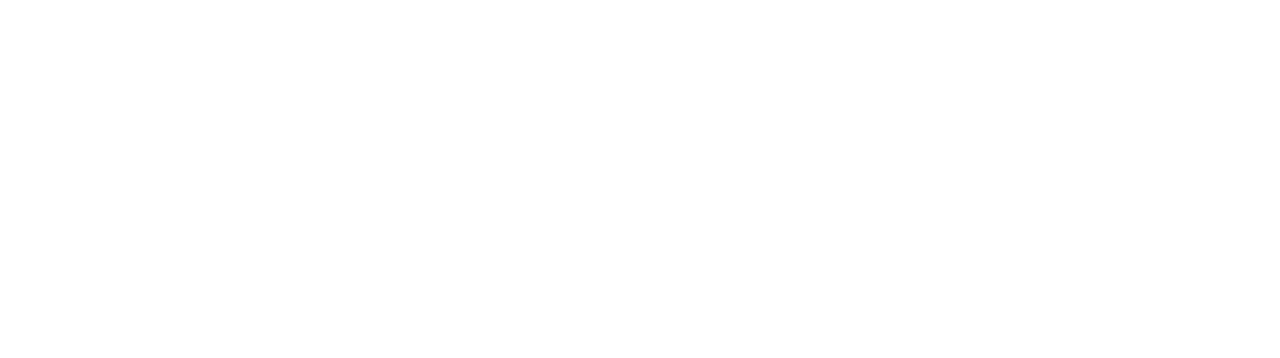
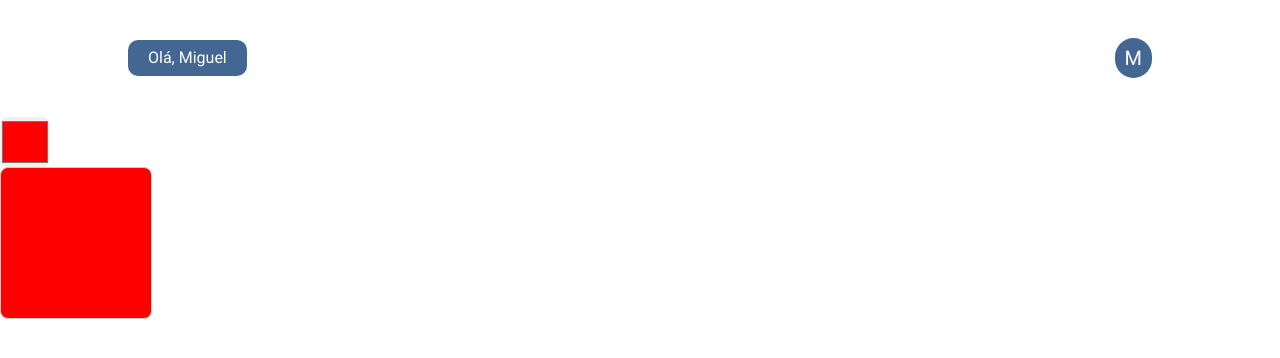
Before and after one commit to Miguel00Roza/Frontend-exclusiveConnect, a Vue app in the folder Frontend-ExclusiveConnect/: page /ledControl in a window 1280 px wide. Before the commit this address had no page. Shown: the top 358 px of the page. Built offline with nearby package versions, Linux system fonts and the light colour scheme.

Commit message:
feat: add led control page

```diff
--- a/Frontend-ExclusiveConnect/package.json
+++ b/Frontend-ExclusiveConnect/package.json
@@ -15,6 +15,7 @@
   },
   "dependencies": {
     "vue": "^3.5.22",
+    "vue-color-kit": "^1.0.6",
     "vue-router": "^4.6.3"
   },
   "devDependencies": {
--- a/Frontend-ExclusiveConnect/src/router/index.js
+++ b/Frontend-ExclusiveConnect/src/router/index.js
@@ -4,6 +4,7 @@
 import registerPage from '../views/registerPage.vue';
 import loginPage from '../views/loginPage.vue';
 import indexPage from '../views/indexPage.vue';
+import ledPage from '../views/ledPage.vue';
 
 // 2. Defina suas rotas em um array
 // Cada rota é um objeto que mapeia um caminho (path) a um componente
@@ -22,6 +23,11 @@
     path: '/main',
     name: 'main',
     component: indexPage
+  },
+  {
+    path: '/ledControl',
+    name: 'ledControl',
+    component: ledPage
   }
 ];
 
--- a/Frontend-ExclusiveConnect/src/views/indexPage.vue
+++ b/Frontend-ExclusiveConnect/src/views/indexPage.vue
@@ -60,7 +60,7 @@
 <style scoped>
 /*-----detalhes----*/
 .details {
-    margin: 20px;
+    margin: 10px;
     padding: 20px;
     box-shadow: 8px 8px 11px rgba(0, 0, 0, 0.25);
     border-radius: 25px;
@@ -111,7 +111,7 @@
         gap: 20px;
         justify-content: center;
         & li .menu-link{
-            width: 35vw;
+            width: 33vw;
             height: 35vw;
             display: flex;
             flex-direction: column;
--- /dev/null
+++ b/Frontend-ExclusiveConnect/src/views/ledPage.vue
@@ -0,0 +1,40 @@
+<script setup>
+    import navComp from '../components/nav.vue'
+    import footerComp from '../components/footer.vue'
+    import { ref } from 'vue';
+    let corSelecionada = ref('#FF0000');
+</script>
+<template>
+    <div class="contents">
+        <navComp />
+        <main>
+            <input type="color" v-model="corSelecionada">
+            <div class="caixa-de-cor" :style="{ backgroundColor: corSelecionada }">
+
+            </div>
+        </main>
+    </div>
+</template>
+<style scoped>
+.caixa-de-cor {
+  width: 150px;
+  height: 150px;
+  border: 1px solid #ccc;
+  border-radius: 8px;
+  display: flex;
+  justify-content: center;
+  align-items: center;
+  font-weight: bold;
+  color: white;
+  text-shadow: 0 0 3px rgba(0, 0, 0, 0.5);
+}
+
+input[type="color"] {
+  width: 50px;
+  height: 50px;
+  padding: 0;
+  border: none;
+  border-radius: 8px;
+  cursor: pointer;
+}
+</style>
```
Also changed, not shown: 1 other file (tests, documents, lock files or other folders).
